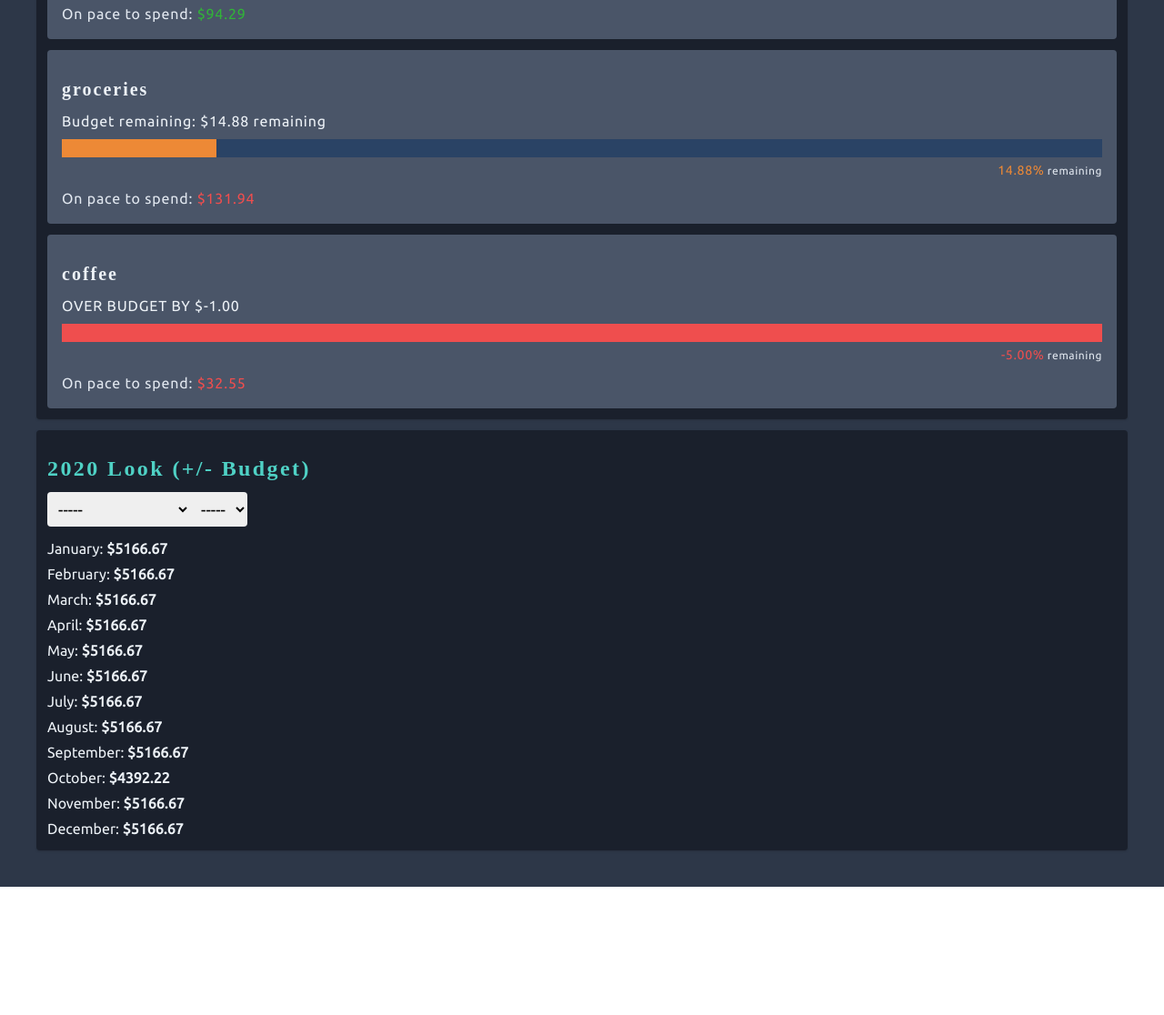
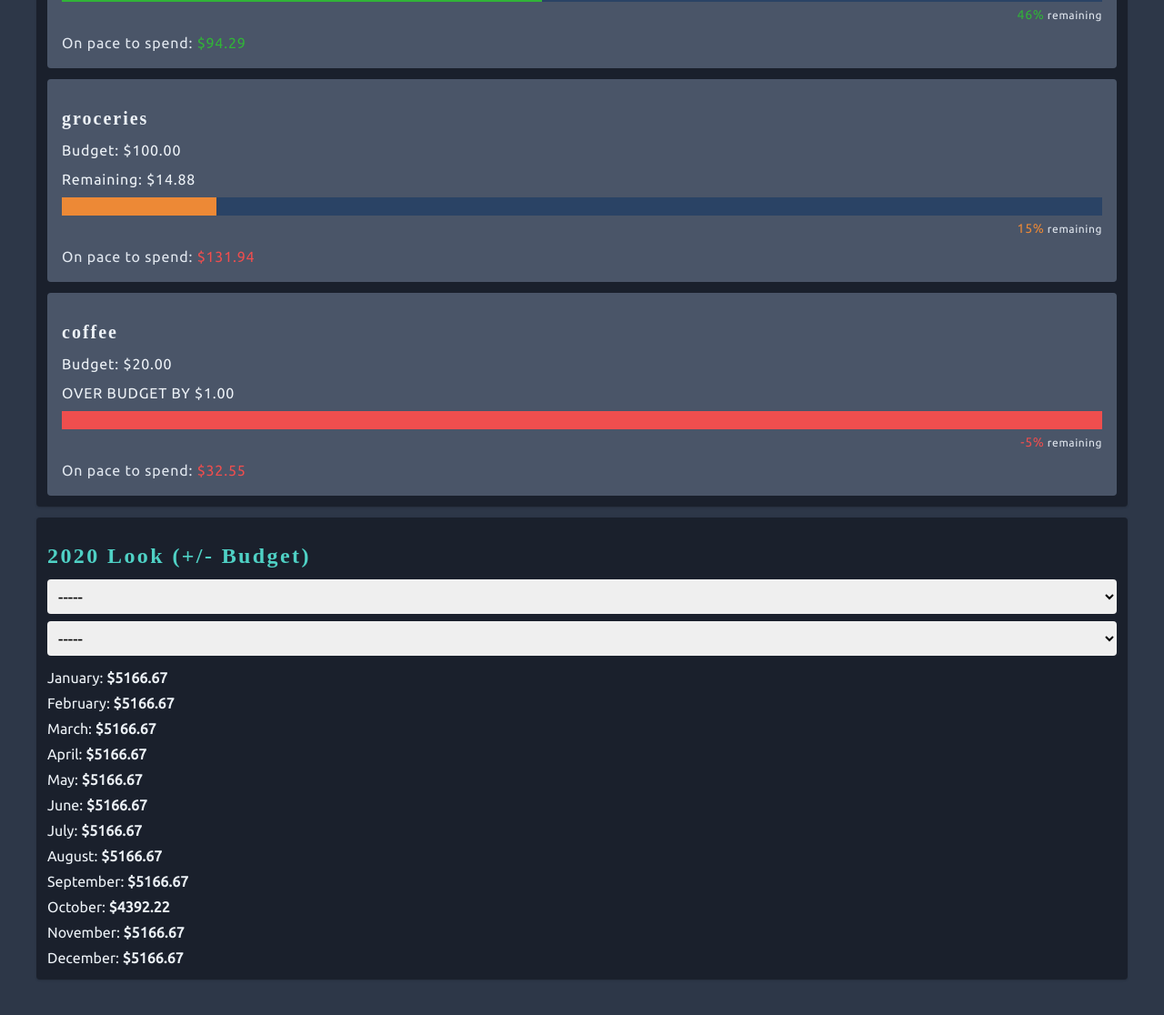
Before and after one commit to cameron-yee/callandor, a Gatsby site: page / in a window 1280 px wide. Shown: the part 828-1944 px from the top of the page at 91% size. Before the commit the page ends 1803 px from the top, so only its background shows below. Built offline with nearby package versions, Linux system fonts and the light colour scheme; Gatsby itself is replaced by a stand-in of ours; a web font is replaced by a local one.

Commit message:
Edit components

```diff
--- a/src/components/dashboard-category.tsx
+++ b/src/components/dashboard-category.tsx
@@ -1,6 +1,9 @@
 import React from 'react'
 
+import { useBudget } from '../hooks'
+
 import { formatClassList } from '../utils'
+
 
 import Remaining from './remaining'
 import Pace from './pace'
@@ -28,11 +31,14 @@ const DashboardCategory = ({
   const date: Date = new Date()
   const currentMonth: number = date.getMonth()
 
+  const budget: number = useBudget({ filter: filter, filterType: filterType })
+
   const formattedWrapper: string = formatClassList(WRAPPER)
 
   return (
     <div className={formattedWrapper}>
       <h3>{filter}</h3>
+      <p>Budget: ${budget.toFixed(2)}</p>
       <Remaining filter={filter} filterType={filterType} month={month} year={year} />
       {currentMonth + 1 === month &&
         <Pace filter={filter} filterType={filterType} />
--- a/src/components/fixed-items.tsx
+++ b/src/components/fixed-items.tsx
@@ -44,6 +44,9 @@ const FixedItems = () => {
       ? formatClassList(SAME)
       : formatClassList(DIFFERENT)
 
+  const zeroCheck: number = monthlyNetIncome - totalBudget
+  const isZero: boolean = (Math.abs(zeroCheck)).toFixed(2) === '0.00'
+
   return (
     <div className={formattedFull}>
       <h2>Fixed Items</h2>
@@ -52,7 +55,12 @@ const FixedItems = () => {
         <p>Monthly Net Income: <span className={formattedBold}>${monthlyNetIncome.toFixed(2)}</span></p>
         <p>Monthly Budget: <span className={formattedBold}>${totalBudget.toFixed(2)}</span></p>
         <div className={formattedDivider} />
-        <p>Zero Check: <span className={formattedZeroCheck}>${(monthlyNetIncome - totalBudget).toFixed(2)}</span></p>
+        <p>Zero Check:&nbsp;
+          <span className={formattedZeroCheck}>
+            {!isZero && zeroCheck < 0 && <>&ndash;&nbsp;$(Math.abs(zeroCheck)).toFixed(2)</>}
+            {isZero && '$0'}
+          </span>
+        </p>
       </div>
 
     </div>
--- a/src/components/remaining.tsx
+++ b/src/components/remaining.tsx
@@ -98,15 +98,15 @@ const Remaining = ({
   return (
     <div className={formattedWrapper}>
       {totalRemaining >= 0 &&
-        <p>Budget remaining: ${totalRemaining.toFixed(2)} remaining</p>
+        <p>Remaining: ${totalRemaining.toFixed(2)}</p>
       }
       {totalRemaining < 0 &&
-        <p>OVER BUDGET BY ${totalRemaining.toFixed(2)}</p>
+        <p>OVER BUDGET BY ${Math.abs(totalRemaining).toFixed(2)}</p>
       }
       <div className={formattedChart}>
         <div className={formattedRemainingBg} style={{ width: `${totalRemainingPercentage}%`}} />
       </div>
-      <p className={formattedLabel}><span className={formattedRemaining}>{totalRemainingPercentage.toFixed(2)}%</span> remaining</p>
+      <p className={formattedLabel}><span className={formattedRemaining}>{totalRemainingPercentage.toFixed(0)}%</span> remaining</p>
     </div>
   )
 }
--- a/src/components/year-look.tsx
+++ b/src/components/year-look.tsx
@@ -10,6 +10,11 @@ import Select from './select'
 
 import { Category, CategoryFilterType } from '../types'
 
+
+const CATEGORY: string = `
+  rounded
+  w-full
+`
 
 const MONTHS: string = `
   mt-3
@@ -36,12 +41,10 @@ const NEGATIVE: string = `
   text-red-400
 `
 
-const ROUNDED_L: string = `
-  rounded-l
-`
-
-const ROUNDED_R: string = `
-  rounded-r
+const SUB_CATEGORY: string = `
+  mt-2
+  rounded
+  w-full
 `
 
 const WRAPPER: string = `
@@ -84,14 +87,13 @@ const YearLook = ({ year }: { year: number }) => {
   const monthElevenNet: number = budget - monthElevenPurchases
   const monthTwelveNet: number = budget - monthTwelvePurchases
 
+  const formattedCategory: string = formatClassList(CATEGORY)
+  const formattedLabel: string = formatClassList(LABEL)
+  const formattedMonths: string = formatClassList(MONTHS)
   const formattedNegative: string = formatClassList(NEGATIVE)
   const formattedPositive: string = formatClassList(POSITIVE)
-  const formattedLabel: string = formatClassList(LABEL)
-  const formattedRoundedL: string = formatClassList(ROUNDED_L)
-  const formattedRoundedR: string = formatClassList(ROUNDED_R)
-  const formattedMonths: string = formatClassList(MONTHS)
+  const formattedSubCategory: string = formatClassList(SUB_CATEGORY)
   const formattedWrapper: string = formatClassList(WRAPPER)
-
 
   useEffect(() => {
     if (selectedCategory === '-----' && selectedSubCategory === '-----') {
@@ -116,7 +118,7 @@ const YearLook = ({ year }: { year: number }) => {
       return
     }
 
-    const subs: string[] = []
+    let subs: string[] = []
 
     for (let i = 0; i < CATEGORIES.length; i++) {
       if (CATEGORIES[i].name === selectedCategory) {
@@ -126,6 +128,7 @@ const YearLook = ({ year }: { year: number }) => {
       }
     }
     setSubCategories([...subs, '-----'])
+    setSelectedSubCategory('-----')
   }, [selectedCategory])
 
   return (
@@ -133,13 +136,13 @@ const YearLook = ({ year }: { year: number }) => {
       <h2>{year} Look <wbr />(+/- Budget)</h2>
       <div>
         <Select
-          className={formattedRoundedL}
+          className={formattedCategory}
           value={selectedCategory}
           setValue={setSelectedCategory}
           options={[...CATEGORIES.map((category: Category) => category.name), '-----']}
         />
         <Select
-          className={formattedRoundedR}
+          className={formattedSubCategory}
           value={selectedSubCategory}
           setValue={setSelectedSubCategory}
           options={
@@ -149,18 +152,78 @@ const YearLook = ({ year }: { year: number }) => {
           }
         />
         <div className={formattedMonths}>
-          <div className={formattedLabel}>January: <span className={monthOneNet >= 0 ? formattedPositive : formattedNegative}>${monthOneNet.toFixed(2)}</span></div>
-          <div className={formattedLabel}>February: <span className={monthTwoNet >= 0 ? formattedPositive : formattedNegative}>${monthTwoNet.toFixed(2)}</span></div>
-          <div className={formattedLabel}>March: <span className={monthThreeNet >= 0 ? formattedPositive : formattedNegative}>${monthThreeNet.toFixed(2)}</span></div>
-          <div className={formattedLabel}>April: <span className={monthFourNet >= 0 ? formattedPositive : formattedNegative}>${monthFourNet.toFixed(2)}</span></div>
-          <div className={formattedLabel}>May: <span className={monthFiveNet >= 0 ? formattedPositive : formattedNegative}>${monthFiveNet.toFixed(2)}</span></div>
-          <div className={formattedLabel}>June: <span className={monthSixNet >= 0 ? formattedPositive : formattedNegative}>${monthSixNet.toFixed(2)}</span></div>
-          <div className={formattedLabel}>July: <span className={monthSevenNet >= 0 ? formattedPositive : formattedNegative}>${monthSevenNet.toFixed(2)}</span></div>
-          <div className={formattedLabel}>August: <span className={monthEightNet >= 0 ? formattedPositive : formattedNegative}>${monthEightNet.toFixed(2)}</span></div>
-          <div className={formattedLabel}>September: <span className={monthNineNet >= 0 ? formattedPositive : formattedNegative}>${monthNineNet.toFixed(2)}</span></div>
-          <div className={formattedLabel}>October: <span className={monthTenNet >= 0 ? formattedPositive : formattedNegative}>${monthTenNet.toFixed(2)}</span></div>
-          <div className={formattedLabel}>November: <span className={monthElevenNet >= 0 ? formattedPositive : formattedNegative}>${monthElevenNet.toFixed(2)}</span></div>
-          <div className={formattedLabel}>December: <span className={monthTwelveNet >= 0 ? formattedPositive : formattedNegative}>${monthTwelveNet.toFixed(2)}</span></div>
+          <div className={formattedLabel}>
+            January:&nbsp;
+            <span className={monthOneNet >= 0 ? formattedPositive : formattedNegative}>
+              {monthOneNet < 0 && <>&ndash;&nbsp;</>}${(Math.abs(monthOneNet)).toFixed(2)}
+            </span>
+          </div>
+          <div className={formattedLabel}>
+            February:&nbsp;
+            <span className={monthTwoNet >= 0 ? formattedPositive : formattedNegative}>
+              {monthTwoNet < 0 && <>&ndash;&nbsp;</>}${(Math.abs(monthTwoNet)).toFixed(2)}
+            </span>
+          </div>
+          <div className={formattedLabel}>
+            March:&nbsp;
+            <span className={monthThreeNet >= 0 ? formattedPositive : formattedNegative}>
+              {monthThreeNet < 0 && <>&ndash;&nbsp;</>}${(Math.abs(monthThreeNet)).toFixed(2)}
+            </span>
+          </div>
+          <div className={formattedLabel}>
+            April:&nbsp;
+            <span className={monthFourNet >= 0 ? formattedPositive : formattedNegative}>
+              {monthFourNet < 0 && <>&ndash;&nbsp;</>}${(Math.abs(monthFourNet)).toFixed(2)}
+            </span>
+          </div>
+          <div className={formattedLabel}>
+            May:&nbsp;
+            <span className={monthFiveNet >= 0 ? formattedPositive : formattedNegative}>
+              {monthFiveNet < 0 && <>&ndash;&nbsp;</>}${(Math.abs(monthFiveNet)).toFixed(2)}
+            </span>
+          </div>
+          <div className={formattedLabel}>
+            June:&nbsp;
+            <span className={monthSixNet >= 0 ? formattedPositive : formattedNegative}>
+              {monthSixNet < 0 && <>&ndash;&nbsp;</>}${(Math.abs(monthSixNet)).toFixed(2)}
+            </span>
+          </div>
+          <div className={formattedLabel}>
+            July:&nbsp;
+            <span className={monthSevenNet >= 0 ? formattedPositive : formattedNegative}>
+              {monthSevenNet < 0 && <>&ndash;&nbsp;</>}${(Math.abs(monthSevenNet)).toFixed(2)}
+            </span>
+          </div>
+          <div className={formattedLabel}>
+            August:&nbsp;
+            <span className={monthEightNet >= 0 ? formattedPositive : formattedNegative}>
+              {monthEightNet < 0 && <>&ndash;&nbsp;</>}${(Math.abs(monthEightNet)).toFixed(2)}
+            </span>
+          </div>
+          <div className={formattedLabel}>
+            September:&nbsp;
+            <span className={monthNineNet >= 0 ? formattedPositive : formattedNegative}>
+              {monthNineNet < 0 && <>&ndash;&nbsp;</>}${(Math.abs(monthNineNet)).toFixed(2)}
+            </span>
+          </div>
+          <div className={formattedLabel}>
+            October:&nbsp;
+              <span className={monthTenNet >= 0 ? formattedPositive : formattedNegative}>
+                {monthTenNet < 0 && <>&ndash;&nbsp;</>}${(Math.abs(monthTenNet)).toFixed(2)}
+              </span>
+          </div>
+          <div className={formattedLabel}>
+            November:&nbsp;
+            <span className={monthElevenNet >= 0 ? formattedPositive : formattedNegative}>
+              {monthElevenNet < 0 && <>&ndash;&nbsp;</>}${(Math.abs(monthElevenNet)).toFixed(2)}
+            </span>
+          </div>
+          <div className={formattedLabel}>
+            December:&nbsp;
+            <span className={monthTwelveNet >= 0 ? formattedPositive : formattedNegative}>
+              {monthTwelveNet < 0 && <>&ndash;&nbsp;</>}${(Math.abs(monthTwelveNet)).toFixed(2)}
+            </span>
+          </div>
         </div>
       </div>
     </div>
```
